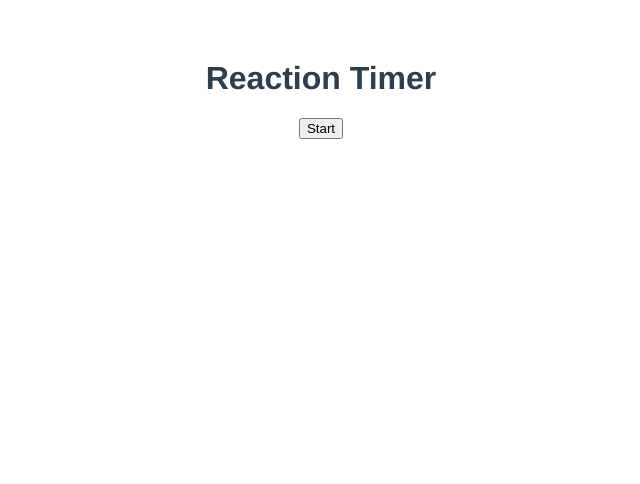
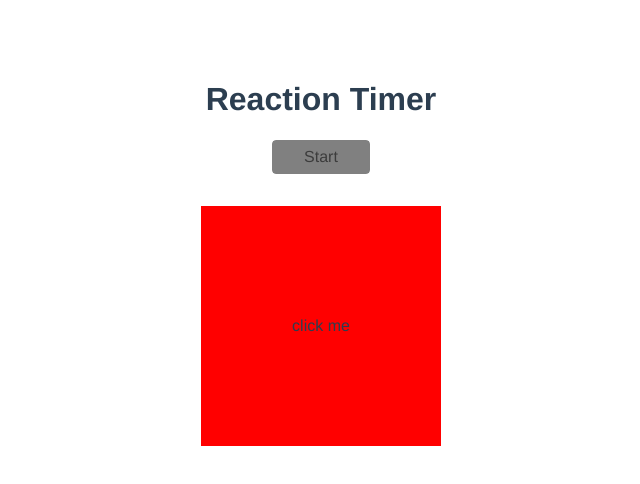
Before and after one commit to propellerhead42/reaction-timer, a Vue app: page / in a window 1280 px wide. Both pictures are taken after a click on the button "Start". Shown: the top 484 px of the page, without its empty margins (319-959 px from the left). Built offline with nearby package versions, Linux system fonts and the light colour scheme.

Commit message:
create Block Component, bind props, styling

```diff
--- a/src/App.vue
+++ b/src/App.vue
@@ -1,15 +1,19 @@
 <template>
-  <h1>Reaction Timer</h1>
-  <button @click="start">Start</button>
-  <div class="block">
-
+  <div class="flex-container">
+      <h1>Reaction Timer</h1>
+      <button @click="start" :disabled="isPlaying">Start</button>
+      <div class="box-co" v-if="isPlaying">
+        <Block :delay="delay"></Block>
+      </div>
   </div>
 </template>
 
 <script>
-export default {
+  import Block from "./components/Block.vue";
+
+  export default {
   name: 'App',
-  components: {},
+  components: {Block},
   data() {
     return {
       isPlaying: false,
@@ -19,8 +23,8 @@ export default {
   },
   methods: {
     start() {
-      this.delay = 2000 + Math.random() * 5000 //returns number between 2000 and 7000
-      console.log(this.delay);
+      this.delay = 2000 + Math.random() * 5000; //returns number between 2000 and 7000
+      this.isPlaying = true;
     }
   }
 }
@@ -31,8 +35,46 @@ export default {
   font-family: Avenir, Helvetica, Arial, sans-serif;
   -webkit-font-smoothing: antialiased;
   -moz-osx-font-smoothing: grayscale;
-  text-align: center;
   color: #2c3e50;
   margin-top: 60px;
 }
+
+.flex-container {
+  display: flex;
+  flex-direction: column;
+  justify-content: center;
+  align-items: center;
+
+  button{
+    padding: 0.5rem 2rem;
+
+    border: none;
+    font: inherit;
+    border-radius: 0.25rem;
+
+    outline: 2px solid white;
+    color: white;
+    background: black;
+
+    &:hover{
+      cursor: pointer;
+      outline: 2px solid black;
+      color: black;
+      background: white;
+
+    }
+
+    &:disabled {
+      color: rgb(60, 60, 60);
+      background: gray;
+      cursor: none;
+
+      &:hover {
+        outline: none;
+      }
+    }
+
+  }
+
+}
 </style>
--- a/src/components/Block.vue
+++ b/src/components/Block.vue
@@ -0,0 +1,23 @@
+<template>
+  <div class="block">
+     click me
+  </div>
+</template>
+
+<script>
+export default {
+    props: ["delay"]
+}
+</script>
+
+<style>
+    .block{
+        display: flex;
+        justify-content: center;
+        align-items: center;
+        width: 15rem;
+        height: 15rem;
+        margin-top: 2rem;
+        background: red;
+    }
+</style>
```
